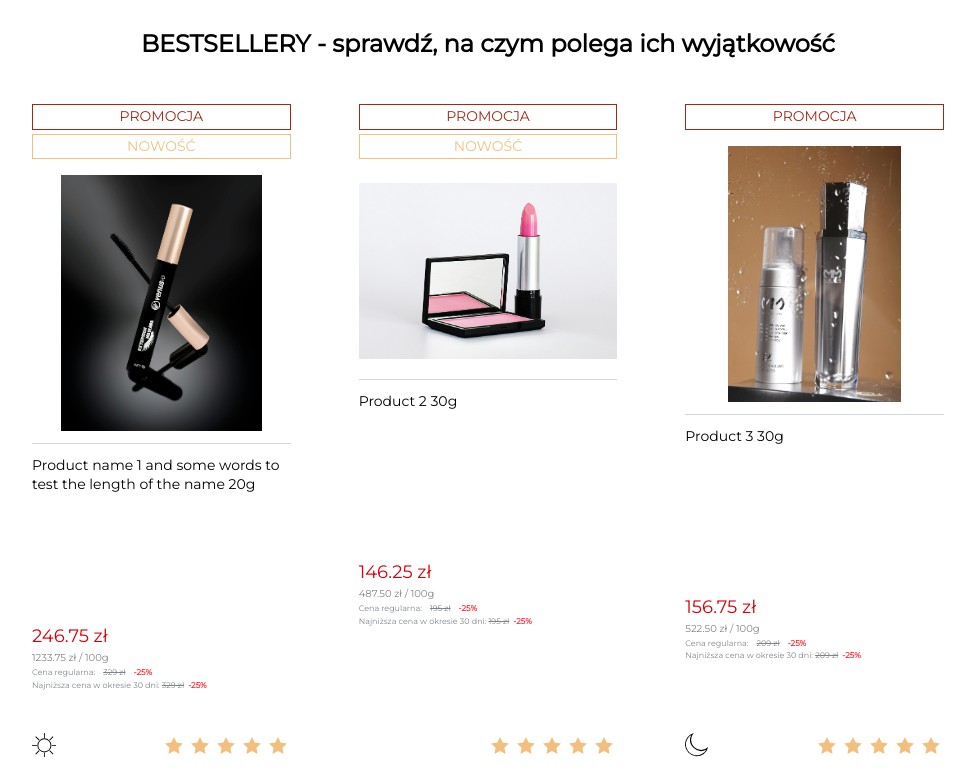
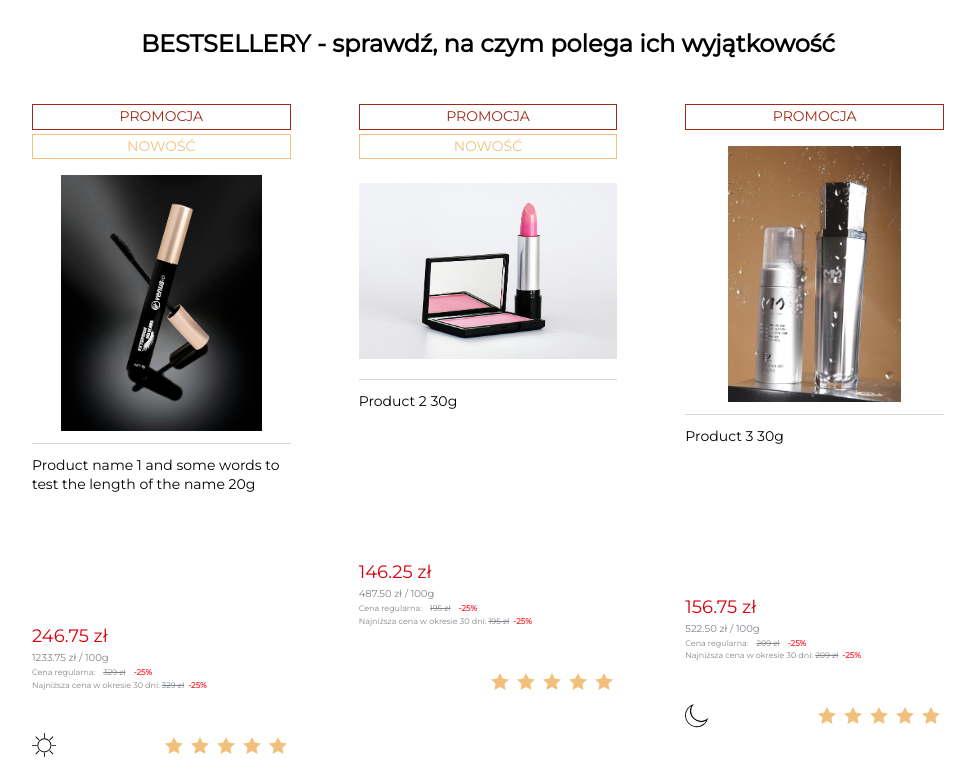
Before and after one commit to mateuszbakMovecloser/next-practice, a Next.js app: page / in a window 1280 px wide. Shown: the top 780 px of the page, without its empty margins (152-1127 px from the left). Built offline with nearby package versions, Linux system fonts and the light colour scheme.

Commit message:
sprzatanie kodu_2

```diff
--- a/src/components/productSlot.tsx
+++ b/src/components/productSlot.tsx
@@ -43,7 +43,7 @@
           />
         </div>
 
-        <div className="flex items-center justify-between min-h-[50px] mt-auto mb-3">          <TimeOfDay
+        <div className="flex items-center justify-between min-h-[50px] mb-3">          <TimeOfDay
             timeOfDay={Product.timeOfDay}
           />
           <StarRating
```
